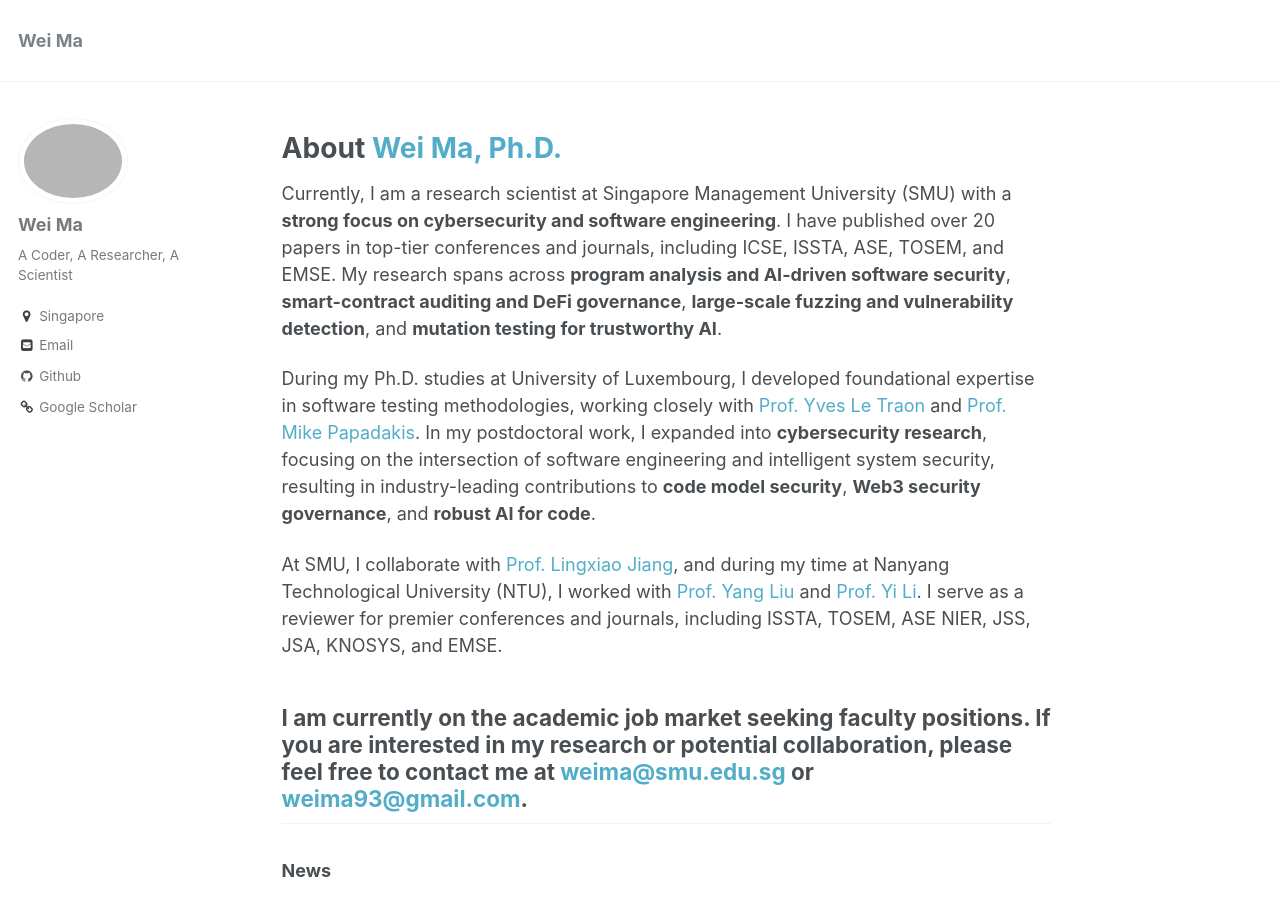
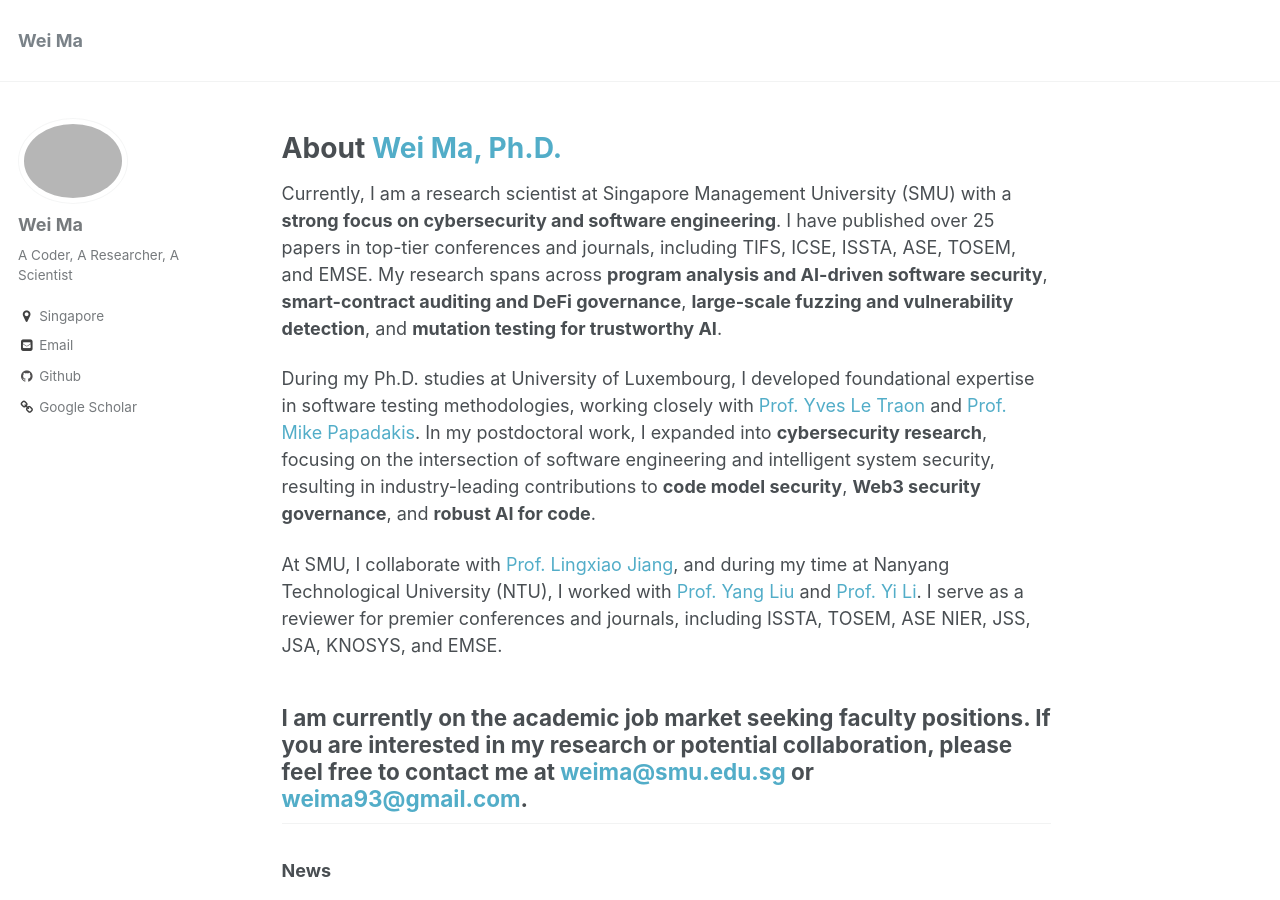
Before and after one commit to Marvinmw/weima, a Jekyll site: the page built from _pages/about.md, in a window 1280 px wide and 900 px high. Built offline with Jekyll 4.4.1, drawn with Linux system fonts in a browser that asks for light colours.

Commit message:
Update about.md

```diff
--- a/_pages/about.md
+++ b/_pages/about.md
@@ -9,7 +9,7 @@ redirect_from:
 ---
 # About [**Wei Ma**, Ph.D.](https://scholar.google.com/citations?user=ZubTNs0AAAAJ&hl=en)
 
-Currently, I am a research scientist at Singapore Management University (SMU) with a **strong focus on cybersecurity and software engineering**. I have published over 20 papers in top-tier conferences and journals, including ICSE, ISSTA, ASE, TOSEM, and EMSE. My research spans across **program analysis and AI-driven software security**, **smart-contract auditing and DeFi governance**, **large-scale fuzzing and vulnerability detection**, and **mutation testing for trustworthy AI**.
+Currently, I am a research scientist at Singapore Management University (SMU) with a **strong focus on cybersecurity and software engineering**. I have published over 25 papers in top-tier conferences and journals, including TIFS, ICSE, ISSTA, ASE, TOSEM, and EMSE. My research spans across **program analysis and AI-driven software security**, **smart-contract auditing and DeFi governance**, **large-scale fuzzing and vulnerability detection**, and **mutation testing for trustworthy AI**.
 
 During my Ph.D. studies at University of Luxembourg, I developed foundational expertise in software testing methodologies, working closely with [Prof. Yves Le Traon](https://scholar.google.com.sg/citations?user=DmGlmNEAAAAJ&hl=en&inst=14102473421921925766) and [Prof. Mike Papadakis](https://scholar.google.com/citations?user=4O3EolUAAAAJ&hl=el&inst=14102473421921925766). In my postdoctoral work, I expanded into **cybersecurity research**, focusing on the intersection of software engineering and intelligent system security, resulting in industry-leading contributions to **code model security**, **Web3 security governance**, and **robust AI for code**.
 
```
